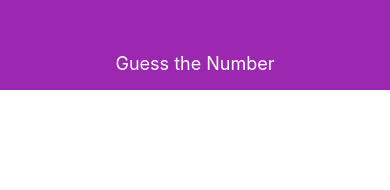
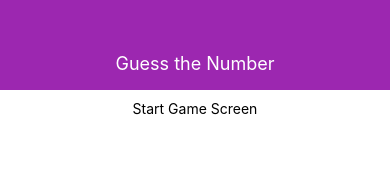
Before and after one commit to AdityaPratap006/guess-the-number-game-app, a React Native app: screen / in a window 390 px wide. Shown: the top 190 px of the page. Built offline with nearby package versions, Linux system fonts and the light colour scheme.

Commit message:
Added StartGameScreen

```diff
--- a/App.tsx
+++ b/App.tsx
@@ -5,11 +5,15 @@
 // Components
 import Header from './src/components/Header';
 
+// Screens
+import StartGameScreen from './src/screens/StartGameScreen';
+
 export default function App() {
   return (
     <View style={styles.screen}>
       <StatusBar />
       <Header title="Guess the Number"/>
+      <StartGameScreen/>
     </View>
   );
 }
--- /dev/null
+++ b/src/screens/StartGameScreen.tsx
@@ -0,0 +1,20 @@
+import React from 'react';
+import { StyleSheet, Text, View } from 'react-native';
+
+const StartGameScreen = () => {
+    return (
+        <View style={styles.screen}>
+            <Text>Start Game Screen</Text>
+        </View>
+    );
+};
+
+export default StartGameScreen;
+
+const styles = StyleSheet.create({
+    screen: {
+        flex: 1,
+        padding: 10,
+        alignItems: 'center',
+    },
+});
```
